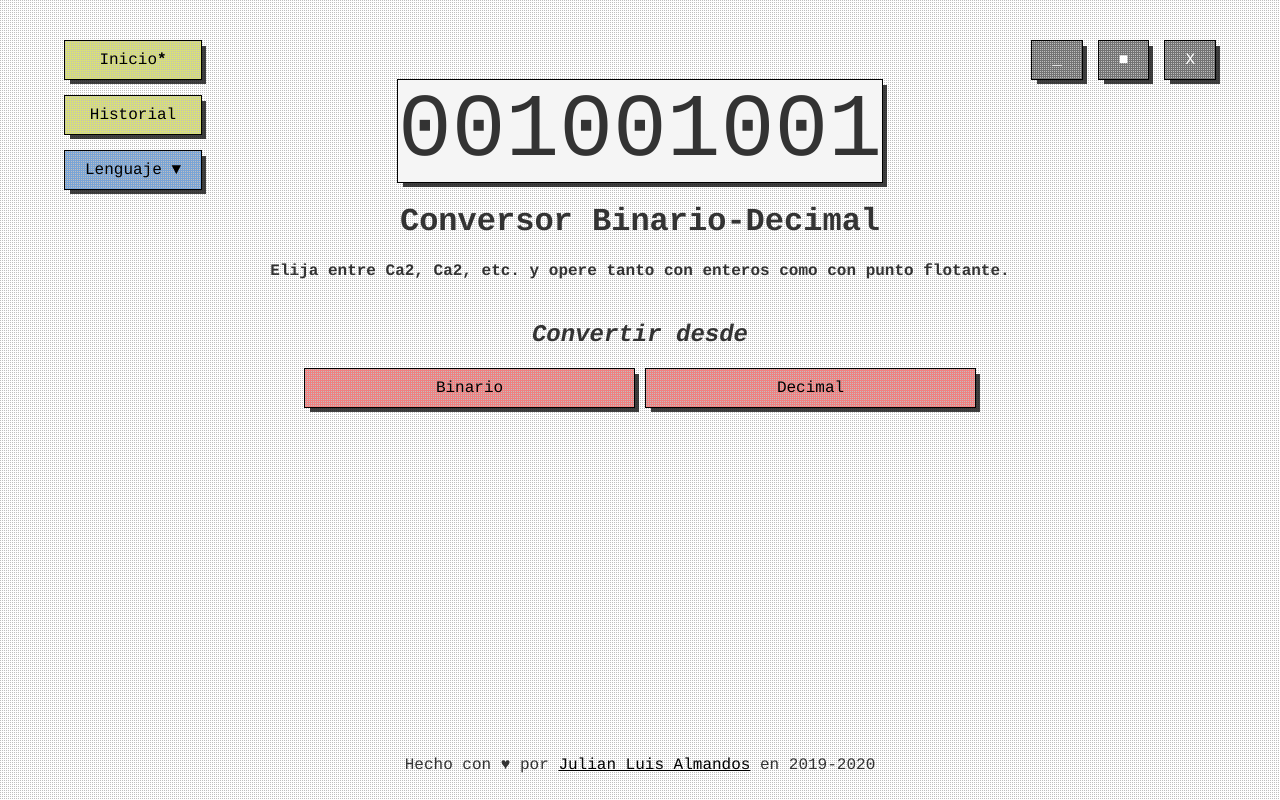
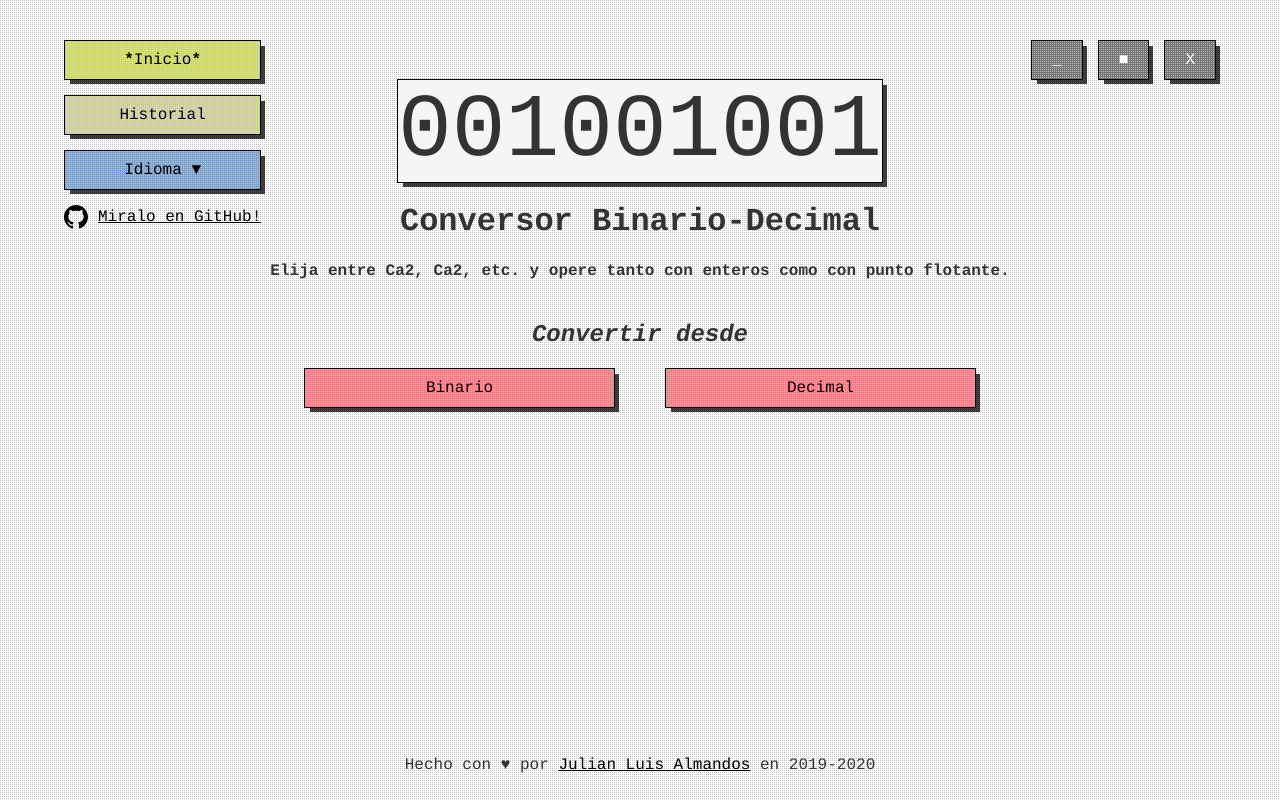
Before and after one commit to julianalmandos/binary-converter, a Vue app: page / in a window 1280 px wide. Built offline with nearby package versions, Linux system fonts and the light colour scheme.

Commit message:
* Added language selector dropdown * Added animations for buttons and inputs * Added convertion types descriptions * Added GitHub repository link

```diff
--- a/src/App.vue
+++ b/src/App.vue
@@ -1,15 +1,35 @@
 <template>
   <div id="app">
     <div class="main-content">
+      <!--This should be a list-->
       <div class="classy-menu classy-right-menu">
         <Button :theme="'grey'">_</Button>
         <Button :theme="'grey'">■</Button>
         <Button :theme="'grey'">X</Button>
       </div>
+      <!--This should be a list, even a nav-->
       <div class="classy-menu classy-left-menu">
         <router-link to="/"><Button :theme="'yellow'">{{currentLanguage.home}}</Button></router-link>
         <router-link to="/records"><Button :theme="'yellow'">{{currentLanguage.records}}</Button></router-link>
-        <Button :theme="'blue'" @click="openDropdown">{{currentLanguage.language}} ▼</Button>
+        <Button :theme="'blue'" @click="openDropdown" ref="languagesMenuButton">
+          {{currentLanguage.language + ' ' + (isDropdownOpen ? '▲' : '▼')}}
+        </Button>
+        <ul class="languages-menu shadow dotted" ref="languagesMenu">
+          <li v-for="language in languageKeys" :key="language">
+            <Button
+              :class="[currentLanguageKey === language ? 'current-language' : '']"
+              :theme="'white'"
+              :animated="false"
+              @click="setLanguage(language)"
+            >{{currentLanguage[language]}}</Button>
+          </li>
+        </ul>
+        <div class="external-link">
+          <svg xmlns="http://www.w3.org/2000/svg" width="24" height="24" viewBox="0 0 24 24"><path d="M12 0c-6.626 0-12 5.373-12 12 0 5.302 3.438 9.8 8.207 11.387.599.111.793-.261.793-.577v-2.234c-3.338.726-4.033-1.416-4.033-1.416-.546-1.387-1.333-1.756-1.333-1.756-1.089-.745.083-.729.083-.729 1.205.084 1.839 1.237 1.839 1.237 1.07 1.834 2.807 1.304 3.492.997.107-.775.418-1.305.762-1.604-2.665-.305-5.467-1.334-5.467-5.931 0-1.311.469-2.381 1.236-3.221-.124-.303-.535-1.524.117-3.176 0 0 1.008-.322 3.301 1.23.957-.266 1.983-.399 3.003-.404 1.02.005 2.047.138 3.006.404 2.291-1.552 3.297-1.23 3.297-1.23.653 1.653.242 2.874.118 3.176.77.84 1.235 1.911 1.235 3.221 0 4.609-2.807 5.624-5.479 5.921.43.372.823 1.102.823 2.222v3.293c0 .319.192.694.801.576 4.765-1.589 8.199-6.086 8.199-11.386 0-6.627-5.373-12-12-12z"/></svg>
+          <a class="classy-link" target="_blank" href="https://github.com/julianalmandos/binary-converter">
+            {{currentLanguage.seeItOnGitHub}}
+          </a>
+        </div>
       </div>
       <router-view class="view"/>
     </div>
@@ -22,6 +42,7 @@
 <script>
 import Button from '@/components/Button.vue'
 import Vuex from 'vuex'
+import LanguageManager from '@/utils/LanguageManager.js'
 
 export default {
   name: 'App',
@@ -30,17 +51,42 @@ export default {
   },
   data() {
     return {
-      showDropdown: false,
+      isDropdownOpen: false,
+      languageKeys: []
     }
+  },
+  mounted() {
+    this.languageKeys = LanguageManager.getLanguages();
+    const html = document.querySelector('html');
+    html.addEventListener('click', event => {
+      if (event.target !== this.$refs.languagesMenuButton.$el) {
+        this.$refs.languagesMenu.classList.remove('languages-menu-show');
+        this.isDropdownOpen = false;
+      }
+    })
   },
   computed: {
     ...Vuex.mapState([
-      'currentLanguage'
+      'currentLanguage',
+      'currentLanguageKey'
     ]),
   },
   methods: {
+    ...Vuex.mapActions({
+      setLanguageAction: 'setLanguage'
+    }),
     openDropdown(){
-      console.log('Opened!');
+      const languagesMenu = this.$refs.languagesMenu;
+      if (!languagesMenu.classList.contains('languages-menu-show')) {
+        languagesMenu.classList.add('languages-menu-show');
+        this.isDropdownOpen = true;
+      } else {
+        languagesMenu.classList.remove('languages-menu-show');
+        this.isDropdownOpen = false;
+      }
+    },
+    setLanguage(language) {
+      this.setLanguageAction(language);
     }
   }
 }
@@ -65,6 +111,7 @@ export default {
   position: absolute;
   display: flex;
   top: 5%;
+  text-align: center;
 }
 
 .classy-left-menu {
@@ -83,6 +130,16 @@ export default {
 
 .classy-right-menu > Button:not(:first-child) {
   margin-left: 15px;
+}
+
+.external-link {
+  display: flex;
+  align-items: center;
+  justify-content: center;
+}
+
+.external-link > svg {
+  margin-right: 10px;
 }
 
 .classy-link {
@@ -104,9 +161,33 @@ export default {
   flex: 1 1 100%;
 }
 
-.router-link-exact-active > Button::after {
+.router-link-exact-active > Button::after,
+.router-link-exact-active > Button::before,
+.current-language::after,
+.current-language::before {
   content: '*';
   font-weight: bold;
+}
+
+.languages-menu {
+  display: none;
+  position: relative;
+  -webkit-list-style-type: none;
+  -moz-list-style-type: none;
+  -ms-list-style-type: none;
+  -o-list-style-type: none;
+  list-style-type: none;
+  padding: 0;
+  left: 15px;
+  top: -5px;
+}
+
+.languages-menu > li:not(:first-child) > Button {
+  border-top: none;
+}
+
+.languages-menu-show {
+  display: block;
 }
 
 /*FIXME: decide what to do with the menu in mobile sizes*/
--- a/src/components/Button.vue
+++ b/src/components/Button.vue
@@ -1,5 +1,5 @@
 <template>
-  <button @click="$emit('click')" :class="getClasses">
+  <button @click="$emit('click')" :class="getClasses" ref="button">
     <slot></slot>
   </button>
 </template>
@@ -13,7 +13,11 @@
 export default {
   name: 'Button',
   props: {
-    theme: String
+    theme: String,
+    animated: {
+      type: Boolean,
+      default: true
+    }
   },
   data() {
     return {
@@ -26,7 +30,7 @@ export default {
   },
   computed: {
     getClasses() {
-      return [...this.baseClasses, this.theme];
+      return [...this.baseClasses, this.theme, this.animated ? 'animated' : null];
     }
   }
 }
@@ -44,6 +48,11 @@ export default {
   background-color: var(--primaryRed);
   display: block;
   width: 100%;
+}
+
+.animated:active {
+  box-shadow: none;
+  transform: translate(3px, 3px);
 }
 
 .button:hover {
@@ -72,4 +81,12 @@ export default {
   background-color: #79a4d6;
 }
 
+.white {
+  background-color: var(--primaryWhite);
+}
+
+.white:hover {
+  background-color: rgb(219, 219, 219);
+}
+
 </style>
--- a/src/components/Input.vue
+++ b/src/components/Input.vue
@@ -28,7 +28,11 @@ export default {
   text-align:center;
   background-color: var(--primaryWhite);
   border: 1px solid var(--black);
-  margin: 40px 0px;
+}
+
+.input:focus {
+  box-shadow: none;
+  transform: translate(3px, 3px);
 }
 
 @media (max-width: 720px) {
--- a/src/components/Menu.vue
+++ b/src/components/Menu.vue
@@ -21,8 +21,11 @@
       </div>
     </div>
     <div v-if="toSelected!=null">
+      <div class="type-explanation">
+        {{currentLanguage[toSelected.getLanguageExplanationKey()]}}
+      </div>
       <form class="classy-form" @submit.stop.prevent="makeConvertion">
-        <div class="flex-around">
+        <div class="flex-around form-inputs">
           <Input
             :class="[fromSelected.isFromDecimal() ? 'classy-number-input' : 'classy-bits-input']"
             :maxlength="fromSelected.isFromDecimal() ? '' : '16'"
@@ -225,6 +228,14 @@
   align-items: center;
 }
 
+.form-inputs {
+  margin: 40px 0;
+}
+
+.type-explanation {
+  margin-top: 40px;
+}
+
 .classy-progress-bar-container {
   display: flex;
   justify-content: center;
@@ -256,17 +267,21 @@
   background-color: var(--primaryYellow);
 }
 
-.form-buttons > Button:not(:first-child) {
-  margin-left: 20px;
-}
-
-.from-buttons > Button:not(:first-child), .to-buttons > Button:not(:first-child) {
-  margin-left: 10px;
+.form-buttons > Button:not(:first-child),
+.from-buttons > Button:not(:first-child),
+.to-buttons > Button:not(:first-child) {
+  margin-left: 50px;
 }
 
 @media (max-width: 720px) {
   .menu {
     width: 100%;
   }
+
+  .form-buttons > Button:not(:first-child),
+  .from-buttons > Button:not(:first-child),
+  .to-buttons > Button:not(:first-child) {
+    margin-left: 10px;
+  }
 }
 </style>
--- a/src/utils/BinaryConverter.js
+++ b/src/utils/BinaryConverter.js
@@ -7,6 +7,10 @@ export class BinaryConverter {
 }
 
 export class ConverterStrategy {
+
+    static getLanguageExplanationKey() {
+        return this.getLanguageKey() + 'Explanation';
+    }
 
     static validateChain(chain) {
         return chain != '' && !isNaN(parseInt(chain)) && this.isBinary(chain);
--- a/src/utils/lang.json
+++ b/src/utils/lang.json
@@ -24,7 +24,14 @@
     "error": "Error",
     "invalidChain": "invalid chain",
     "specifyNumberOfBits": "please specify the number of bits",
-    "cantGenerate32Bits": "can't generate numbers with >32 bits"
+    "cantGenerate32Bits": "can't generate numbers with >32 bits",
+    "en_US": "English",
+    "es_ES": "Spanish",
+    "seeItOnGitHub": "See it on GitHub!",
+    "followMe": "Follow me!",
+    "ca1Explanation": "The ones' complement of a binary number is defined as the value obtained by inverting all the bits in the binary representation of the number (swapping 0s and 1s). The ones' complement of the number then behaves like the negative of the original number in some arithmetic operations.",
+    "ca2Explanation": "The two's complement of an N-bit number is defined as its complement with respect to 2^N; the sum of a number and its two's complement is 2^N. For instance, for the three-bit number 010, the two's complement is 110, because 010 + 110 = 8 which is equal to 2^3. The two's complement is calculated by inverting the bits and adding one.",
+    "simpleExplanation": "In mathematics and digital electronics, a binary number is a number expressed in the base-2 numeral system or binary numeral system, which uses only two symbols: typically zero (0) and one (1)."
   },
   "es_ES": {
     "binaryDecimalConverter": "Conversor Binario-Decimal",
@@ -34,7 +41,7 @@
     "withChainType": "de tipo",
     "home": "Inicio",
     "records": "Historial",
-    "language": "Lenguaje",
+    "language": "Idioma",
     "madeWithLove": "Hecho con ♥ por",
     "madeInDate": "en 2019-2020",
     "binary": "Binario",
@@ -51,6 +58,13 @@
     "error": "Error",
     "invalidChain": "cadena inválida",
     "specifyNumberOfBits": "por favor, especifique el número de bits",
-    "cantGenerate32Bits": "no se pueden generar cadenas de más de 32 bits"
+    "cantGenerate32Bits": "no se pueden generar cadenas de más de 32 bits",
+    "en_US": "Inglés",
+    "es_ES": "Español",
+    "seeItOnGitHub": "Miralo en GitHub!",
+    "followMe": "Seguime!",
+    "ca1Explanation": "El complemento a uno de un número binario se define como el valor obtenido al invertir todos los bits en la representación binaria del número (intercambiando 0 por 1 y viceversa). Los complementos del número se componen como el negativo del número original, en algunas operaciones aritméticas.",
+    "ca2Explanation": "El complemento a dos de un número binario de N bits se define como su complemento con respecto a 2^N; la suma de un número y su complemento a dos da como resultado 2^N. Por ejemplo, para el número de tres bits 010, el complemento a dos es 110, ya que 010 + 110 = 8 que es igual a 2^3. El complemento a dos es calculado invirtiendo los bits y sumando uno.",
+    "simpleExplanation": "El sistema binario es un sistema de numeración en el que los números son representados utilizando únicamente dos cifras: cero (0) y uno (1). Es uno de los sistemas que más se utilizan en las computadoras, debido a que estas trabajan internamente con dos niveles de voltaje y su uso resulta natural."
   }
 }
```
